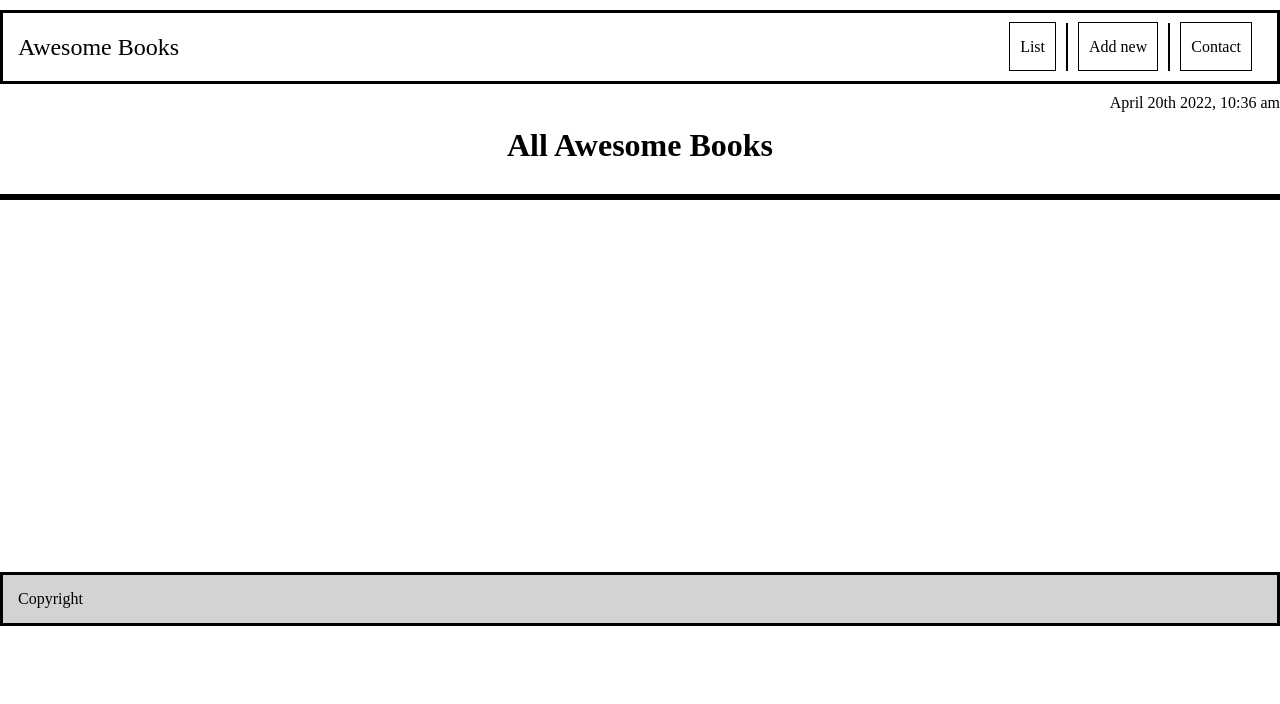
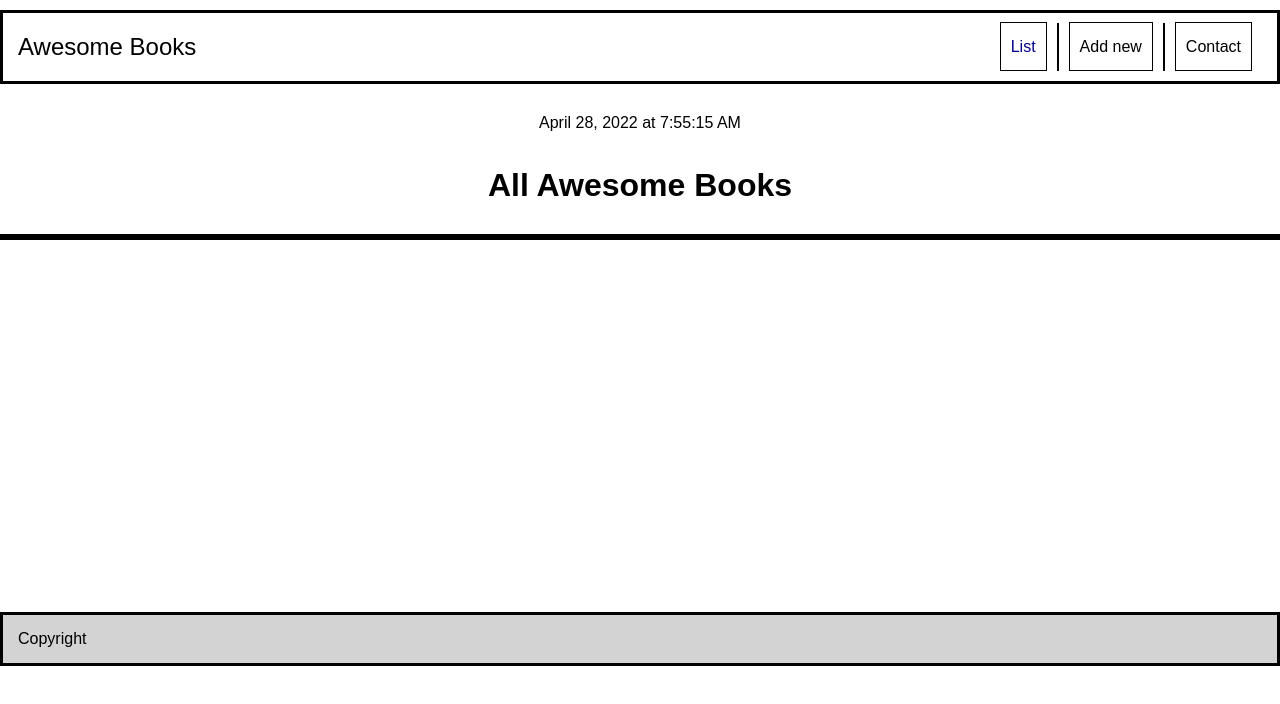
Before and after one commit to ehs9nino/Awesome-books-SPA, a plain HTML site: page index.html in a window 1280 px wide. Both pictures are taken after a click on the link "List". Drawn offline with Linux system fonts and the light colour scheme.

Commit message:
Add navigation functionality and update readme.md

```diff
--- a/index.html
+++ b/index.html
@@ -18,7 +18,7 @@
 			</ul>
 		</nav>
 		<div class="date">
-			<p>April 20th 2022, 10:36 am</p>
+			<p id = "date"></p>
 		</div>
 	</header>
 	<main class="main">
--- a/index.js
+++ b/index.js
@@ -74,19 +74,74 @@ class Bookshelf {
 }
 
 const newbook = new Bookshelf(books);
-// On submit
+
 form.onsubmit = () => {
-  // Add the book
+
   newbook.addBook(title, author);
-  // Update the html
+
   newbook.updateBookList();
-  // Reset form
+
   form.reset();
 };
 
-// Don't forget to call the function when the page loads as well
+
 newbook.updateBookList();
 
 const remove = (id) => {
   newbook.remove(id);
 };
+
+
+const allBooks = document.querySelector('.all-books');
+const addBook = document.querySelector('.add-book');
+const contact = document.querySelector('.contact');
+const navList = document.querySelector('#list');
+const navAdd = document.querySelector('#add');
+const navContact = document.querySelector('#contact');
+
+navList.onclick = () => {
+  navList.style.color = 'darkblue';
+  navAdd.style.removeProperty('color');
+  navContact.style.removeProperty('color');
+  allBooks.classList.remove('hide');
+  addBook.classList.add('hide');
+  contact.classList.add('hide');
+};
+
+navAdd.onclick = () => {
+  navAdd.style.color = 'darkblue';
+  navList.style.removeProperty('color');
+  navContact.style.removeProperty('color');
+  addBook.classList.remove('hide');
+  allBooks.classList.add('hide');
+  contact.classList.add('hide');
+};
+
+navContact.onclick = () => {
+  navContact.style.color = 'darkblue';
+  navList.style.removeProperty('color');
+  navAdd.style.removeProperty('color');
+  contact.classList.remove('hide');
+  addBook.classList.add('hide');
+  allBooks.classList.add('hide');
+};
+
+const siteDate = document.querySelector('#date');
+
+
+function time() {
+  const date = new Date();
+  const locale = navigator.language;
+  const options = {
+    month: 'long',
+    day: 'numeric',
+    year: 'numeric',
+    hour: 'numeric',
+    minute: 'numeric',
+    second: 'numeric',
+    hour12: 'true',
+  };
+  siteDate.textContent = `${date.toLocaleTimeString(locale, options)}`;
+  return siteDate;
+}
+setInterval(time, 1000);
--- a/style.css
+++ b/style.css
@@ -14,6 +14,7 @@ html {
 body {
   max-width: 1440px;
   min-height: 90vh;
+  font-family: Arial, Helvetica, sans-serif;
 }
 
 a {
@@ -68,8 +69,10 @@ a {
 }
 
 .date {
-  text-align: end;
+  text-align: center;
   margin: 10px auto;
+  padding: 20px;
+
 }
 
 .main {
```
Also changed, not shown: .eslintrc.json, .github/workflows/linters.yml, .stylelintrc.json, README.md.
